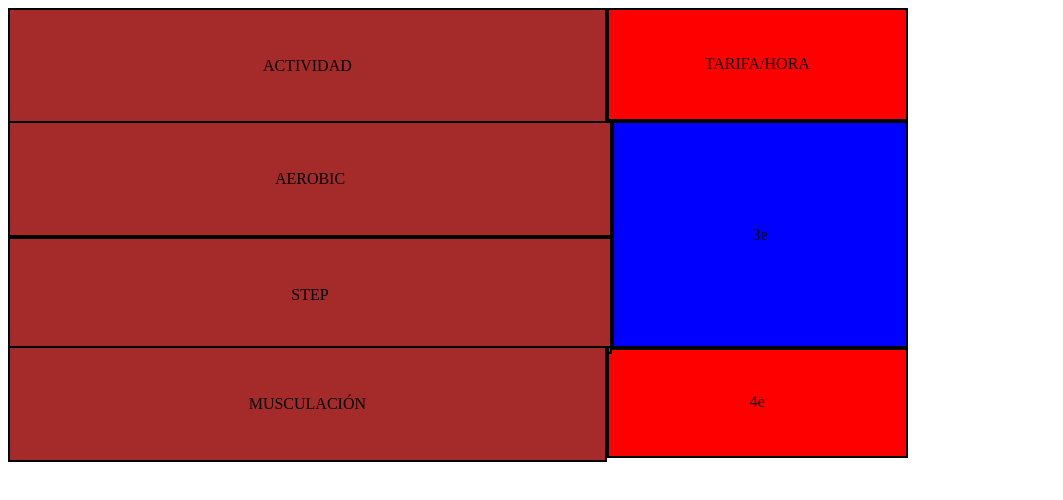
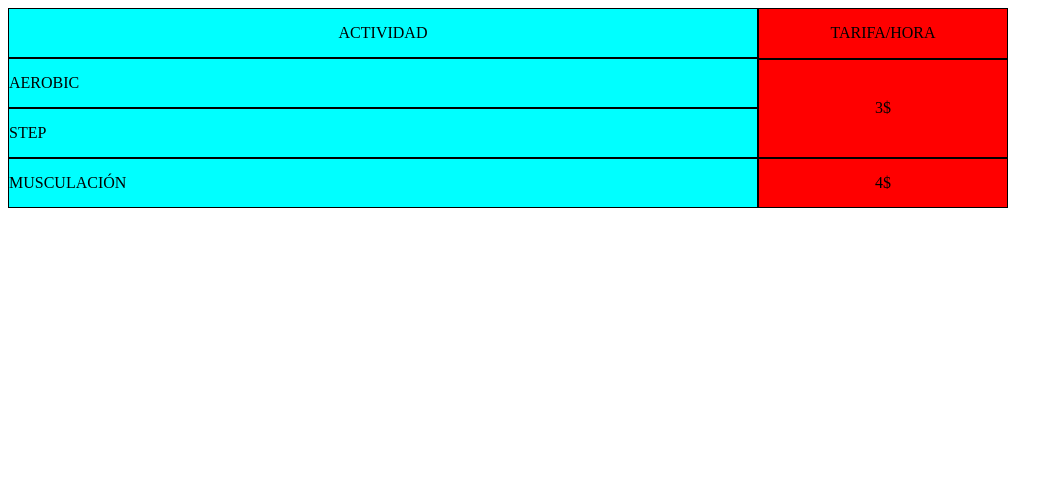
Before and after one commit to AlejandroCabezaCarsi/reto12CSS, a plain HTML site: page index.html in a window 1280 px wide. Shown: the whole page, without its empty margins (0-1063 px from the left). Drawn offline with Linux system fonts and the light colour scheme.

Commit message:
He cambiado toda la estructura de los divs del HTML así como los estilos de CSS para que quedara un diseño más simple y menos confuso, es decir, ha cambiado prácticamente el 100% de la práctica.

```diff
--- a/css/styles.css
+++ b/css/styles.css
@@ -1,93 +1,81 @@
-.fila1 {
-    display: flex;
-    flex-direction: row ;
-    height: 112.5px;
-    background-color: red;
-}
-
-.cuerpo {
-    display: flex;
-    flex-direction: row;
-    height: 225px;
-    background-color: aqua;
-}
-
-.doble {
-    height: 225px;
-    width: 300px;
-    background-color: blue;
-}
-
-.dosTercios {
-    height: 112.5px;
-    width: 600px;
-    background-color: brown;
-}
-
-.unTercio {
-    width: 300px;
-}
-
-#posicionActividad{
+.tituloIzquierda {
+    border: solid 1px black;
+    height: 50px;
     display: flex;
     justify-content: center;
     align-items: center;
-    border: solid 2px black;
 }
-#posicionTarifaHora{
+
+.tituloDerecha {
+    border: solid 1px black;
+    height: 50px;
     display: flex;
     justify-content: center;
     align-items: center;
-    border: solid 2px black;
 }
-#posicionAerobic{
+
+.segunda {
+    border: solid 1px black;
+    height: 50px;
+    display: flex;
+    justify-content: left;
+    align-items: center;
+
+}
+
+.tercera {
+    border: solid 1px black;
+    height: 50px;
+    display: flex;
+    justify-content: left;
+    align-items: center;
+
+}
+.cuartaIzquierda {
+    border: solid 1px black;
+    height: 50px;
+    display: flex;
+    justify-content: left;
+    align-items: center;
+
+}
+
+.segundaYTercera {
+    border: solid 1px black;
+    height: 100px;
     display: flex;
     justify-content: center;
     align-items: center;
-    border: solid 2px black;
+
 }
 
-#posicionStep{
+.cuartaDerecha {
+    border: solid 1px black;
+    height: 50px;
     display: flex;
     justify-content: center;
     align-items: center;
-    border: solid 2px black;
-}
-
-
-#posicion3E {
-    display: flex;
-    justify-content: center;
-    align-items: center;
-    border: solid 2px black;
-
-}
-
-#posicionMusculacion{
-    display: flex;
-    justify-content: center;
-    align-items: center;
-    border: solid 2px black;
-}
-
-#posicion4E{
-    display: flex;
-    justify-content: center;
-    align-items: center;
-    border: solid 2px black;
 }
 
 
 
+.columnaIzquierda {
+    width: 750px ;
+    display: flex;
+    flex-direction: column;
+    background-color: aqua;
+}
 
+.columnaDerecha {
+    width: 250px;
+    display: flex;
+    flex-direction: column;
+    background-color: red;
+}
 
+#global {
+    width: 1000px;
+    height: 200px;
+    display: flex;
 
-
-
-
-
-
-body {
-    width: 900px;
-    height: 450px;
 }
--- a/index.html
+++ b/index.html
@@ -9,28 +9,19 @@
 </head>
 <body>
 
-<div> <!--div global-->
-    <div><!--2div global-->
-        <div class="fila1"> <!--Titulos parte superior 66% y 33%-->
-            <div id="posicionActividad" class="dosTercios">ACTIVIDAD</div>
-            <div id="posicionTarifaHora" class="unTercio">TARIFA/HORA</div>
-        </div>
+<div id="global"> <!--div global-->
+    <div class="columnaIzquierda">
+        <div class="tituloIzquierda">ACTIVIDAD</div>
+        <div class="segunda">AEROBIC</div>
+        <div class="tercera">STEP</div>
+        <div class="cuartaIzquierda">MUSCULACIÓN</div>
 
+    </div>
 
-        <div class="cuerpo">
-            <div class="columna">
-                <div id="posicionAerobic" class="dosTercios aerobic">AEROBIC</div>
-                <div id="posicionStep" class="dosTercios step">STEP</div>
-            </div>
-            <div id="posicion3E" class="unTercio doble">3e</div>
-        <!--Divs parte izquierda-->
-        </div>
-
-        <div class="fila1"> <!--Tabla parte inferior 66% y 33%-->
-            <div id="posicionMusculacion" class="dosTercios">MUSCULACIÓN</div>
-            <div id="posicion4E" class="unTercio">4e</div>
-        </div>
-
+    <div class="columnaDerecha">
+        <div class="tituloDerecha">TARIFA/HORA</div>
+        <div class="segundaYTercera">3$</div>
+        <div class="cuartaDerecha">4$</div>
     </div>
 </div>
 
```
